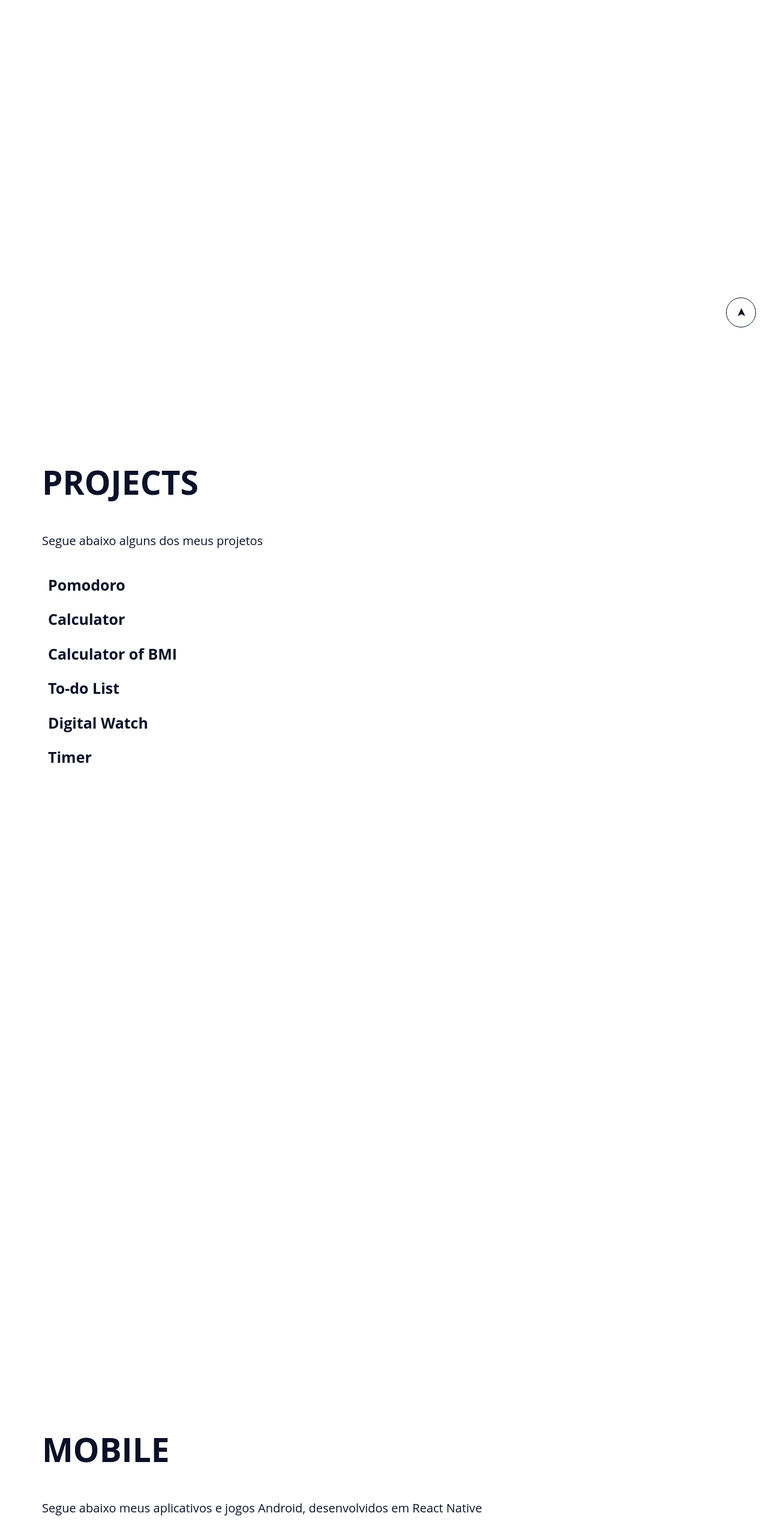
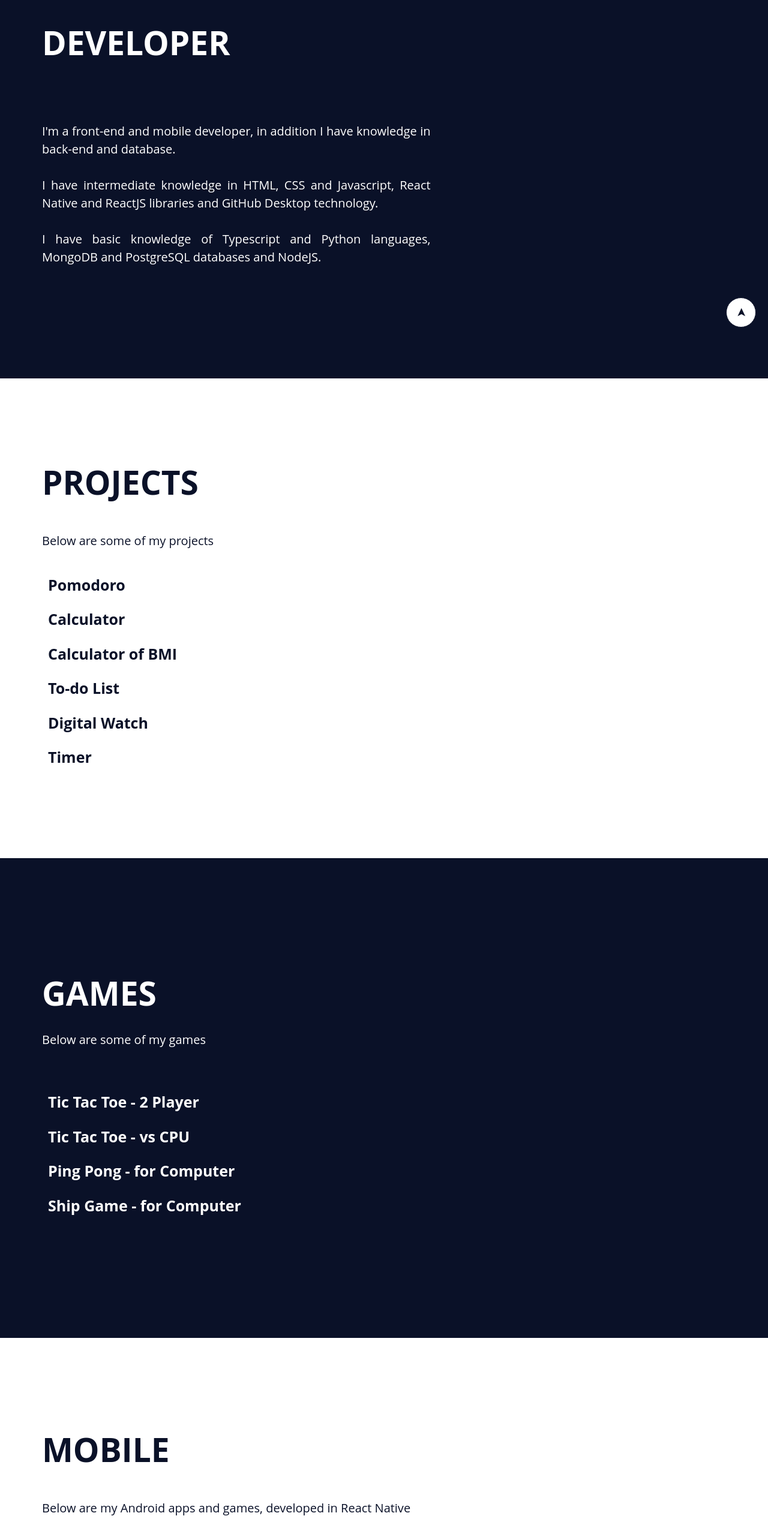
Before and after one commit to RodrigoBJJ94/my-website-react, a React (Create React App) app: page / in a window 1280 px wide. Shown: the part 234-2797 px from the top of the page at 60% size. Built offline with nearby package versions, Linux system fonts and the light colour scheme.

Commit message:
Version 1.02

```diff
--- a/src/App.css
+++ b/src/App.css
@@ -52,10 +52,11 @@ p {
 
 .main-background {
   color: white;
+  background-color: #0A1128;
 }
 
 .white-background {
-  background: white;
+  background-color: white;
   color: #0A1128;
 }
 
@@ -189,7 +190,7 @@ display: none;
   position: fixed;
   bottom: 20px;
   right: 20px;
-  background: white;
+  background-color: white;
   width: 50px;
   height: 50px;
   display: flex;
--- a/src/App.js
+++ b/src/App.js
@@ -1,7 +1,9 @@
-import React from 'react';
+import React, { useState } from 'react';
 import './App.css';
 
 export default function App() {
+  const [sections, setSections] = useState('');
+
   return (
     <>
       <input type="checkbox" className="close-menu" />
@@ -11,7 +13,7 @@ export default function App() {
           <h1 onClick=""><a href="#home">HOME</a></h1>
           <nav>
             <ul>
-              <li><a href="#projects">Projects</a></li>
+            <li><a href="#projects">Projects</a></li>
               <li><a href="#games">Games</a></li>
               <li><a href="#mobile">Mobile</a></li>
               <li><a href="#contact">Contact</a></li>
@@ -20,25 +22,23 @@ export default function App() {
         </div>
       </aside>
       <div className="menu-spacing"></div>
-      <section className="intro main-background section">
+      <section id="home" className="intro main-background section">
         <div className="main-content intro-content">
           <div className="intro-text-content">
             <h2>Developer</h2>
-            <p>Sou um desenvolvedor front-end e mobile, além disso possuo conhecimento em
-              back-end e banco de dados</p>
-            <p>Possuo conhecimento intermediário nas linguagens HTML, CSS e Javascript, na biblioteca
-              React Native e na tecnologia GitHub Desktop.</p>
-            <p>Possuo conhecimento básico na biblioteca ReactJS, nas linguagens Typescript, Python e Java, nos bancos de dados MongoDB e PostgreSQL e em NodeJS.</p>
+            <p className="tab">I'm a front-end and mobile developer, in addition I have knowledge in back-end and database.</p>
+            <p className="tab">I have intermediate knowledge in HTML, CSS and Javascript, React Native and ReactJS libraries and GitHub Desktop technology.</p>
+            <p className="tab">I have basic knowledge of Typescript and Python languages, MongoDB and PostgreSQL databases and NodeJS.</p>
           </div>
           <div className="intro-img2">
             <img src="" alt="" />
           </div>
         </div>
       </section>
-      <section className="grid-one white-background section back">
+      <section id="projects" className="grid-one white-background section back">
         <div className="main-content grid-one-content">
           <h2>Projects</h2>
-          <p>Segue abaixo alguns dos meus projetos</p>
+          <p>Below are some of my projects</p>
           <h4><a href="https://rodrigobrentano-pomodoro.netlify.app" target="_blank" rel="noreferrer">Pomodoro</a></h4>
           <h4><a href="https://rodrigobrentano-calculator.netlify.app" target="_blank" rel="noreferrer">Calculator</a></h4>
           <h4><a href="https://rodrigobrentano-calculadora-de-imc.netlify.app" target="_blank" rel="noreferrer">Calculator of BMI</a></h4>
@@ -47,10 +47,10 @@ export default function App() {
           <h4><a href="https://rodrigobrentano-timer.netlify.app" target="_blank" rel="noreferrer">Timer</a></h4>
         </div>
       </section>
-      <section className="grid-one main-background section">
+      <section id="games" className="grid-one main-background section">
         <div className="main-content grid-one-content">
           <h2 className="grid-main-heading">Games</h2>
-          <p className="grid-description">Segue abaixo alguns dos meus jogos</p>
+          <p className="grid-description">Below are some of my games</p>
           <div className="games">
             <h4><a href="https://rodrigobrentano-jogo-da-velha.netlify.app" target="_blank" rel="noreferrer">Tic Tac Toe - 2 Player</a></h4>
             <h4><a href="https://rodrigobrentano-jogo-da-velha-versus-cpu.netlify.app" target="_blank" rel="noreferrer">Tic Tac Toe - vs CPU</a></h4>
@@ -59,10 +59,10 @@ export default function App() {
           </div>
         </div>
       </section>
-      <section className="white-background section apps-back">
+      <section id="mobile" className="white-background section apps-back">
         <div className="main-content grid-one-content">
           <h2>Mobile</h2>
-          <p className="grid-description">Segue abaixo meus aplicativos e jogos Android, desenvolvidos em React Native</p>
+          <p className="grid-description">Below are my Android apps and games, developed in React Native</p>
           <h4><a href="https://play.google.com/store/apps/details?id=com.ticTacToeJogoDaVelha" target="_blank" rel="noreferrer">Tic Tac Toe</a></h4>
           <h4><a href="https://play.google.com/store/apps/details?id=com.calculatorCalculadoraCalculator" target="_blank" rel="noreferrer">Calculator</a></h4>
           <h4><a href="https://play.google.com/store/apps/details?id=com.calculatorOfImc" target="_blank" rel="noreferrer">Calculator of IMC</a></h4>
@@ -70,11 +70,11 @@ export default function App() {
           <h4><a href="https://play.google.com/store/apps/details?id=com.headsOrTailsCaraOuCoroa" target="_blank" rel="noreferrer">Heads or Tails</a></h4>
         </div>
       </section>
-      <section className="intro main-background section">
+      <section id="contact" className="intro main-background section">
         <div className="main-content intro-content">
           <div className="intro-text-content contact">
             <h2>Contact</h2>
-            <p>WhatsApp: 51 992191122</p>
+            <p>WhatsApp: +55 51 992191122</p>
             <p>LinkedIn: <a href="https://www.linkedin.com/in/rodrigo-brentano-26a7ba204/" target="_blank" rel="noreferrer">https://www.linkedin.com/in/rodrigo-brentano-26a7ba204/</a></p>
             <p>Email: rodrigobjj24@gmail.com</p>
             <p>GitHub: <a href="https://github.com/RodrigoBJJ94" target="_blank" rel="noreferrer">https://github.com/RodrigoBJJ94</a></p>
@@ -85,7 +85,7 @@ export default function App() {
         </div>
       </section>
       <footer className="footer white-background">
-        <p>Create for Rodrigo Brentano</p>
+        <p>Created by Rodrigo Brentano</p>
       </footer>
       <a href="#" className="back-to-top">➤</a>
     </>
```
